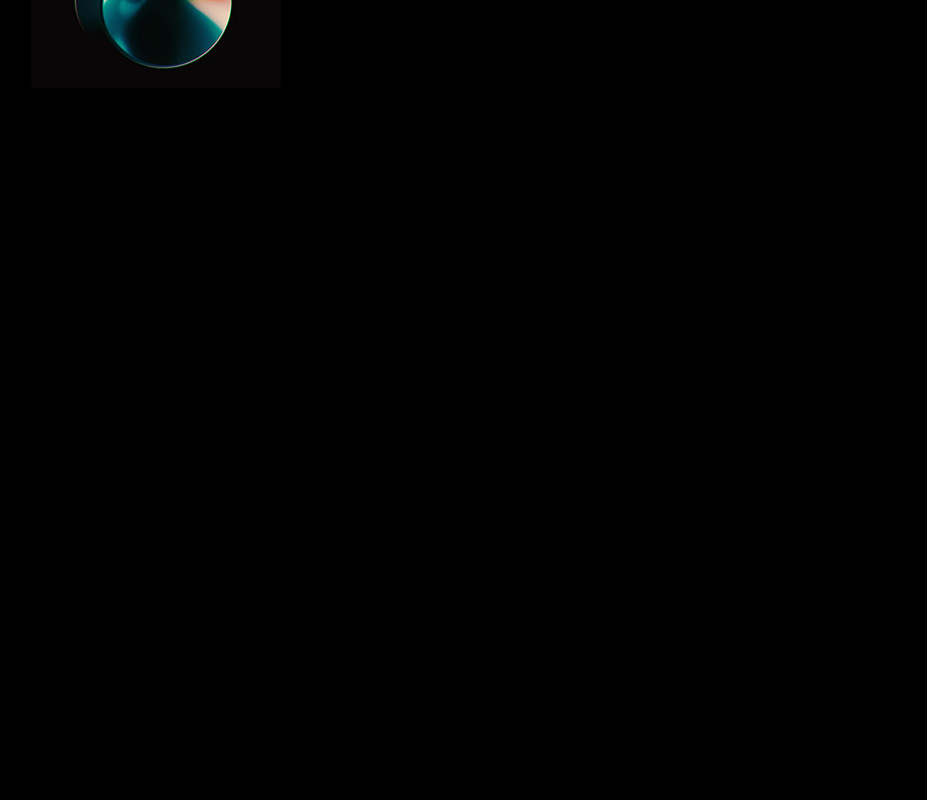
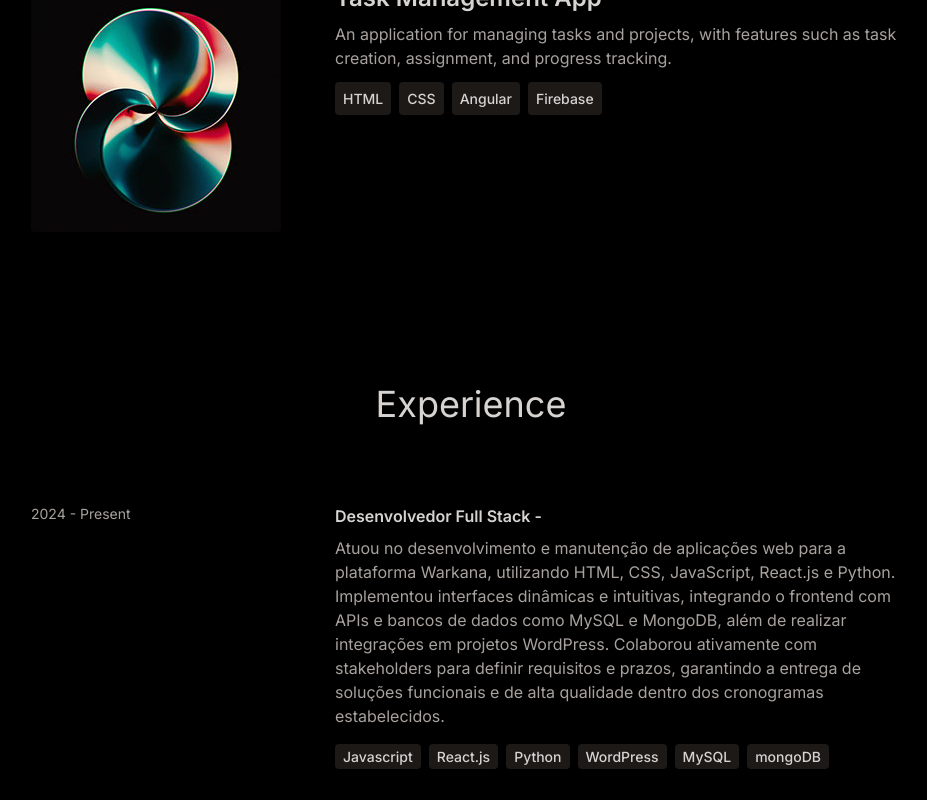
Before and after one commit to DevJofre/PortFolio, a React (Vite) app: page / in a window 1280 px wide. Shown: the part 1738-2538 px from the top of the page, without its empty margins (169-1096 px from the left). Before the commit the page ends 1898 px from the top, so only its background shows below. Built offline with nearby package versions, Linux system fonts and the light colour scheme.

Commit message:
Experiencias construidas

```diff
--- a/src/App.jsx
+++ b/src/App.jsx
@@ -2,6 +2,7 @@ import NavBar from "./component/Navbar"
 import Hero from "./component/Hero"
 import Technologies from "./component/Technologies"
 import Projects from "./component/Projects"
+import Experience from "./component/Experience"
 
 const App = () => {
   return (
@@ -15,6 +16,7 @@ const App = () => {
         <Hero/>
         <Technologies/>
         <Projects />
+        <Experience />
       </div>
     </div>
 
--- /dev/null
+++ b/src/component/Experience.jsx
@@ -0,0 +1,34 @@
+import { EXPERIENCES } from ".";
+
+const Experience = () => {
+    return (
+        <div>
+            <h2 className="my-20 text-center text-4xl"> Experience </h2>
+            <div>
+                {EXPERIENCES.map((experience, index) => (
+                    <div key={index} className="mb-8 flex flex-wrap lg:justify-center">
+                        <div className="w-full lg:w-1/4">
+                            <p className="mb-2 text-sm text-stone-400 ">
+                                {experience.year}
+                            </p>
+                        </div>
+                        <div className="w-full max-w-xl lg:w-3/4">
+                            <h3 className="mb-2 font-semibold">
+                                {experience.role} -{" "}
+                                <span className="text-sm text-stone-500 "></span>
+                            </h3>
+                            <p className="mb-4 rounded text-stone-400 " > {experience.description} </p>
+                            {experience.technologies.map((tech, index) => (
+                                <span className=" mr-2 mt-4 rounded bg-stone-900 px-2 py-1 text-sm font-medium text-stone-300 " key={index} >
+                                    {tech}
+                                </span>
+                            ))}
+                        </div>
+                    </div>
+                ))}
+            </div>
+        </div>
+    )
+}
+
+export default Experience
--- a/src/component/Projects.jsx
+++ b/src/component/Projects.jsx
@@ -2,8 +2,8 @@ import { PROJECTS } from "."
 
 const Projects = () => {
     return(
-        <div className="pb-4">
-            <h2 className="my-2 text-center text-4xl"> Projetos </h2>
+        <div className="pb-4 ">
+            <h2 className="my-20 text-center text-4xl"> Projetos </h2>
             <div>
                 {PROJECTS.map((project, index) => (
                     <div key={index} className="mb-8 flex flex-wrap lg:justify-center">
--- a/src/component/index.js
+++ b/src/component/index.js
@@ -20,18 +20,18 @@ export const ABOUT_TEXT = `I am a dedicated and versatile full stack developer w
 
 export const EXPERIENCES = [
   {
-    year: "2023 - Present",
-    role: "Senior Full Stack Developer",
-    company: "Google Inc.",
-    description: `Led a team in developing and maintaining web applications using JavaScript, React.js, and Node.js. Implemented RESTful APIs and integrated with MongoDB databases. Collaborated with stakeholders to define project requirements and timelines.`,
-    technologies: ["Javascript", "React.js", "Next.js", "mongoDB"],
-  },
-  {
-    year: "2022 - 2023",
-    role: "Frontend Developer",
-    company: "Adobe",
-    description: `Designed and developed user interfaces for web applications using Next.js and React. Worked closely with backend developers to integrate frontend components with Node.js APIs. Implemented responsive designs and optimized frontend performance.`,
-    technologies: ["HTML", "CSS", "Vue.js", "mySQL"],
+    year: "2024 - Present",
+    role: "Desenvolvedor Full Stack ",
+    company: "  Workana",
+    description: `Atuou no desenvolvimento e manutenção de aplicações web para a plataforma Warkana, utilizando HTML, CSS, JavaScript, React.js e Python. Implementou interfaces dinâmicas e intuitivas, integrando o frontend com APIs e bancos de dados como MySQL e MongoDB, além de realizar integrações em projetos WordPress. Colaborou ativamente com stakeholders para definir requisitos e prazos, garantindo a entrega de soluções funcionais e de alta qualidade dentro dos cronogramas estabelecidos.`,
+    technologies: [
+      "Javascript",
+      "React.js",
+      "Python",
+      "WordPress",
+      "MySQL",
+      "mongoDB",
+    ],
   },
 ];
 
```
